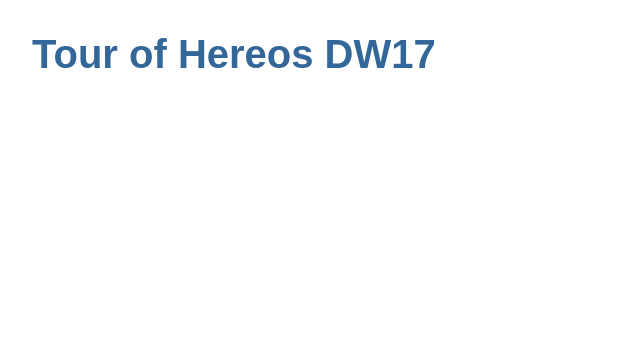
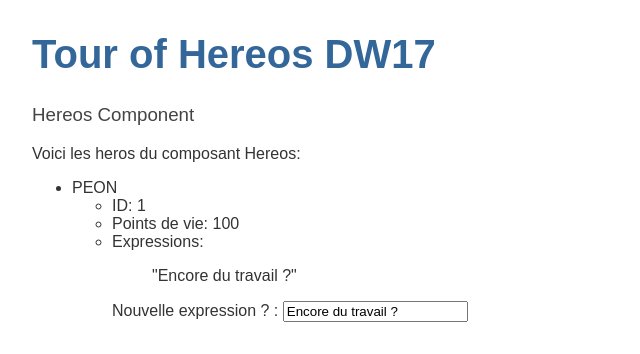
Before and after one commit to Solid-Peace/tour-of-heroes, an Angular app: page / in a window 1280 px wide. Shown: the top 354 px of the page, without its empty margins (0-640 px from the left). Built offline with nearby package versions, Linux system fonts and the light colour scheme.

Commit message:
the hero editor section end, Displaying a List section start

```diff
--- /dev/null
+++ b/src/app/Hero.ts
@@ -0,0 +1,6 @@
+export class Hero {
+	id: number;
+	name: string;
+	pv: number;
+	locution: string;
+}
--- a/src/app/app.component.html
+++ b/src/app/app.component.html
@@ -1 +1,3 @@
 <h1>{{title}}</h1>
+
+<app-hereos></app-hereos>
--- /dev/null
+++ b/src/app/hereos/hereos.component.html
@@ -0,0 +1,17 @@
+<h3>Hereos Component</h3>
+<p>Voici les heros du composant Hereos: </p>
+<ul>
+	<li>{{hero.name | uppercase}}</li>
+	<ul>
+		<li><span>ID: </span>{{hero.id}}</li>
+		<li><span>Points de vie: </span>{{hero.pv}}</li>
+		<li>
+			<label>
+				<span>Expressions: </span>
+			</label>
+			<blockquote>"{{hero.locution}}"</blockquote>
+			<span> Nouvelle expression ? : </span>
+			<input [(ngModel)]="hero.locution" placeholder="Nouvelle Expression"/>
+		</li>
+	</ul>
+</ul>
--- /dev/null
+++ b/src/app/hereos/hereos.component.ts
@@ -0,0 +1,24 @@
+import { Component, OnInit } from '@angular/core';
+import { Hero } from '../Hero';
+
+@Component({
+  selector: 'app-hereos',
+  templateUrl: './hereos.component.html',
+  styleUrls: ['./hereos.component.scss']
+})
+export class HereosComponent implements OnInit {
+
+	hero : Hero = {
+		id: 1,
+		name: 'Peon',
+		pv: 100,
+		locution : 'Encore du travail ?'
+	};
+
+
+  constructor() { }
+
+  ngOnInit() {
+  }
+
+}
```
Also changed, not shown: src/app/app.module.ts (+6 -2 lines), src/app/hereos/hereos.component.scss (added), 1 other file (tests, documents, lock files or other folders).
